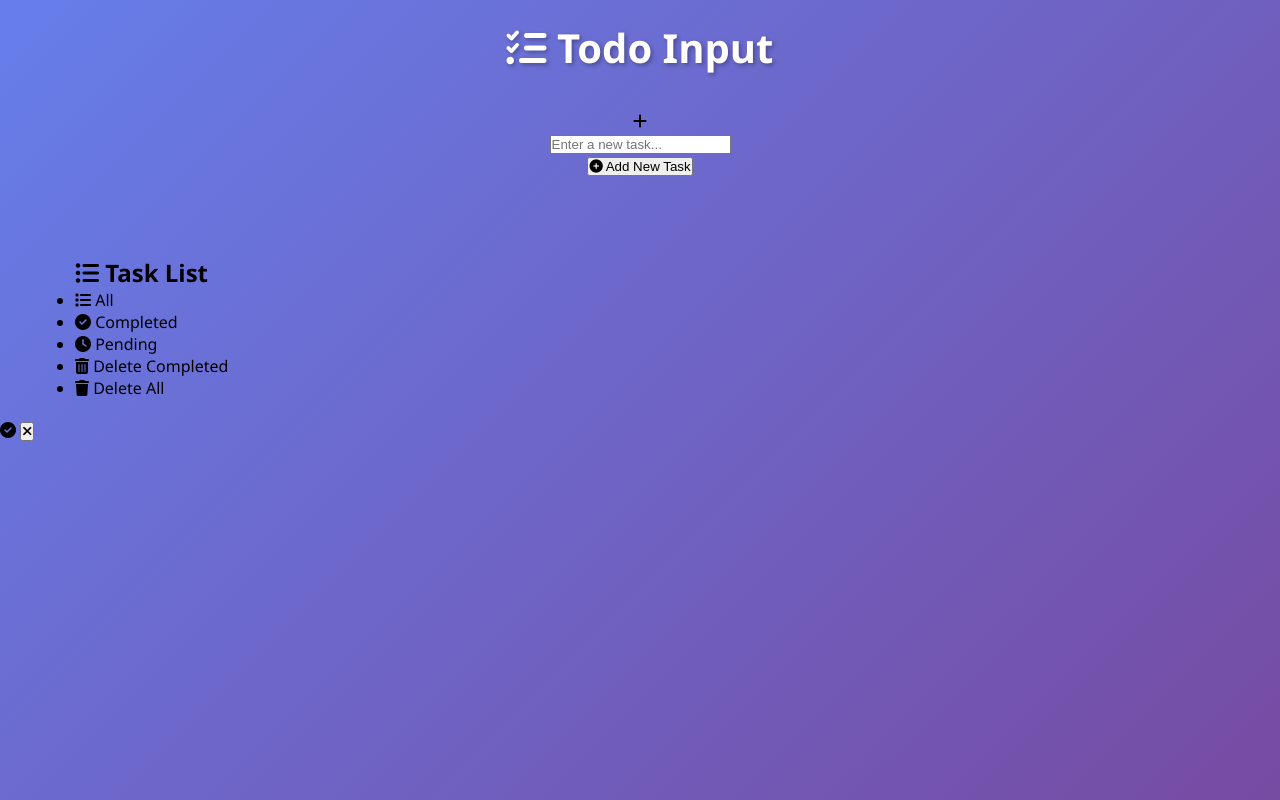
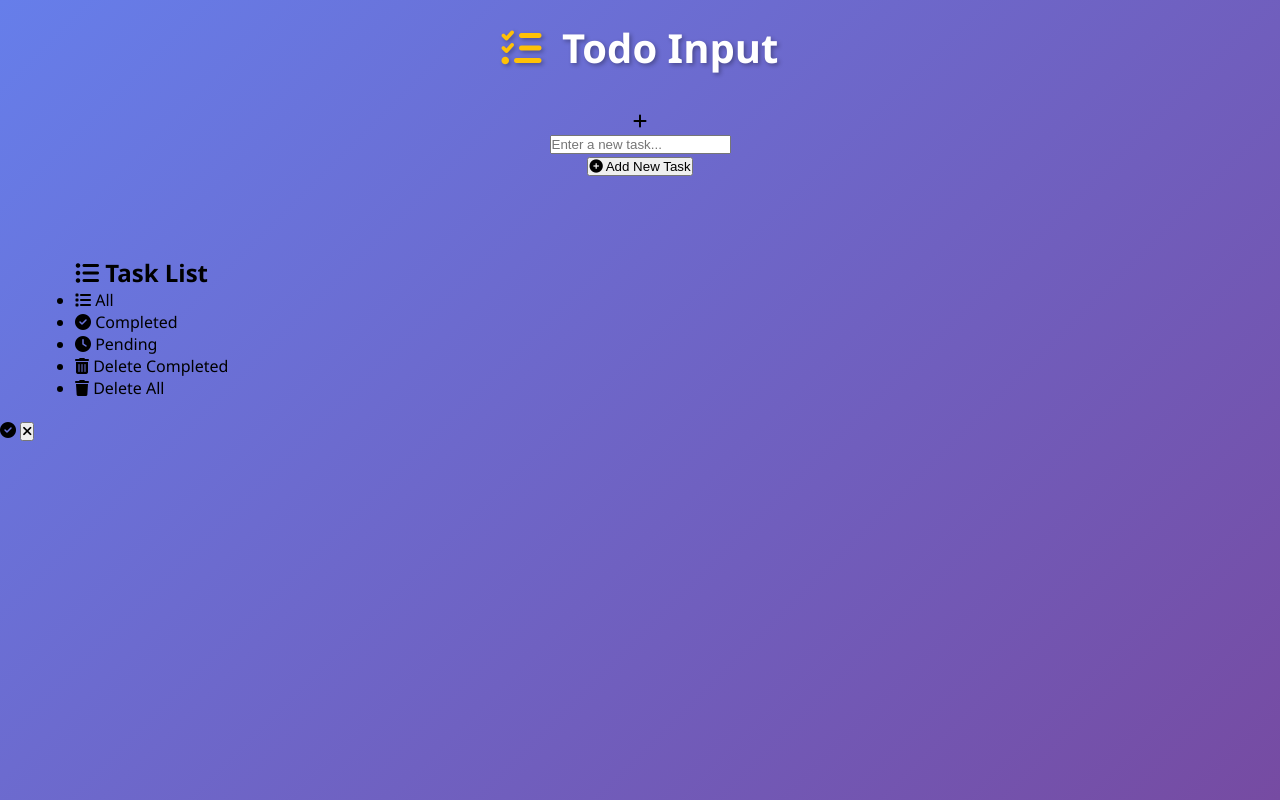
Before and after one commit to mahmoudazeezeh/asal-project-to-do, a plain HTML site: page index.html in a window 1280 px wide. Drawn offline with Linux system fonts and the light colour scheme.

Commit message:
styles to do form

```diff
--- a/css/styles.css
+++ b/css/styles.css
@@ -63,7 +63,10 @@ body {
       text-shadow: 2px 2px 4px rgba(0, 0, 0, 0.3);
       margin-bottom: 10px;
 
-
+      i {
+        margin-right: 10px;
+        color: var(--warning-color);
+      }
     }
 
 
```
